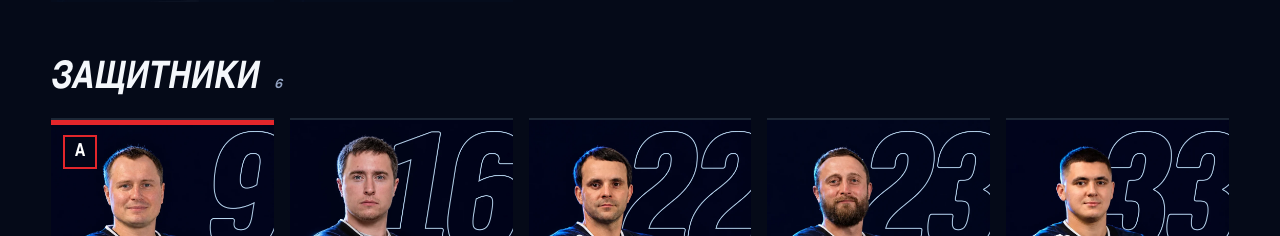
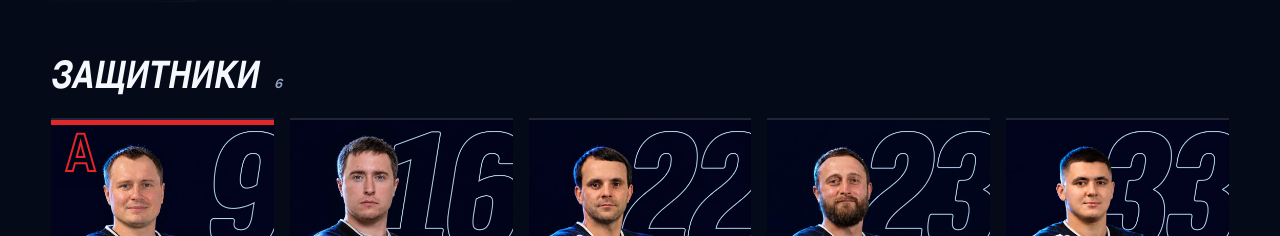
Before and after one commit to Karrighun/region23-site, a plain HTML site: page adult/site/team.html in a window 1280 px wide. Shown: the part 1580-1816 px from the top of the page. Drawn offline with Linux system fonts and the light colour scheme; a web font is replaced by a local one.

Commit message:
Команда: «A» у ассистентов — контурная буква в красной обводке, без квадрата
Co-Authored-By: Claude Opus 5.5 <noreply@anthropic.com>

```diff
--- a/adult/site/team.html
+++ b/adult/site/team.html
@@ -76,7 +76,8 @@ dialog.pcd[open]{animation:plin .35s cubic-bezier(.2,.7,.1,1)}
 .pc .badge.wide{white-space:nowrap;top:10px;left:10px}
 @media (max-width:600px){.pc .badge.wide{height:22px;padding:0 7px;gap:5px;font-size:13px;top:8px;left:8px}.pc .badge.wide small{font-size:7.5px;letter-spacing:.05em}}
 .pc.asst:before{content:"";position:absolute;left:0;right:0;top:0;height:5px;background:var(--red);z-index:3}
-.pc.asst .badge{top:15px;background:rgba(5,10,24,.45);border:2px solid var(--red);color:#fff;backdrop-filter:blur(2px)}
+.pc.asst .badge{top:14px;left:14px;width:auto;height:auto;background:none;border:0;border-radius:0;box-shadow:none;font-family:var(--display);font-size:52px;line-height:1;font-weight:900;color:transparent;-webkit-text-stroke:2px var(--red);text-shadow:none;filter:drop-shadow(0 2px 6px rgba(0,0,0,.5))}
+@media (max-width:600px){.pc.asst .badge{font-size:38px;-webkit-text-stroke:1.6px var(--red)}}
 .crew{display:grid;grid-template-columns:repeat(2,minmax(0,1fr));gap:18px}
 .mate{display:flex;align-items:center;gap:18px;padding:18px 20px;border-radius:22px;background:var(--card);border:1px solid var(--line)}
 .mate .ini{flex:none;width:72px;height:72px;display:grid;place-items:center;background:radial-gradient(ellipse at 50% 30%,#1b2a55,#060b18);font-family:var(--display);font-weight:700;font-size:26px;color:var(--ice)}
```
